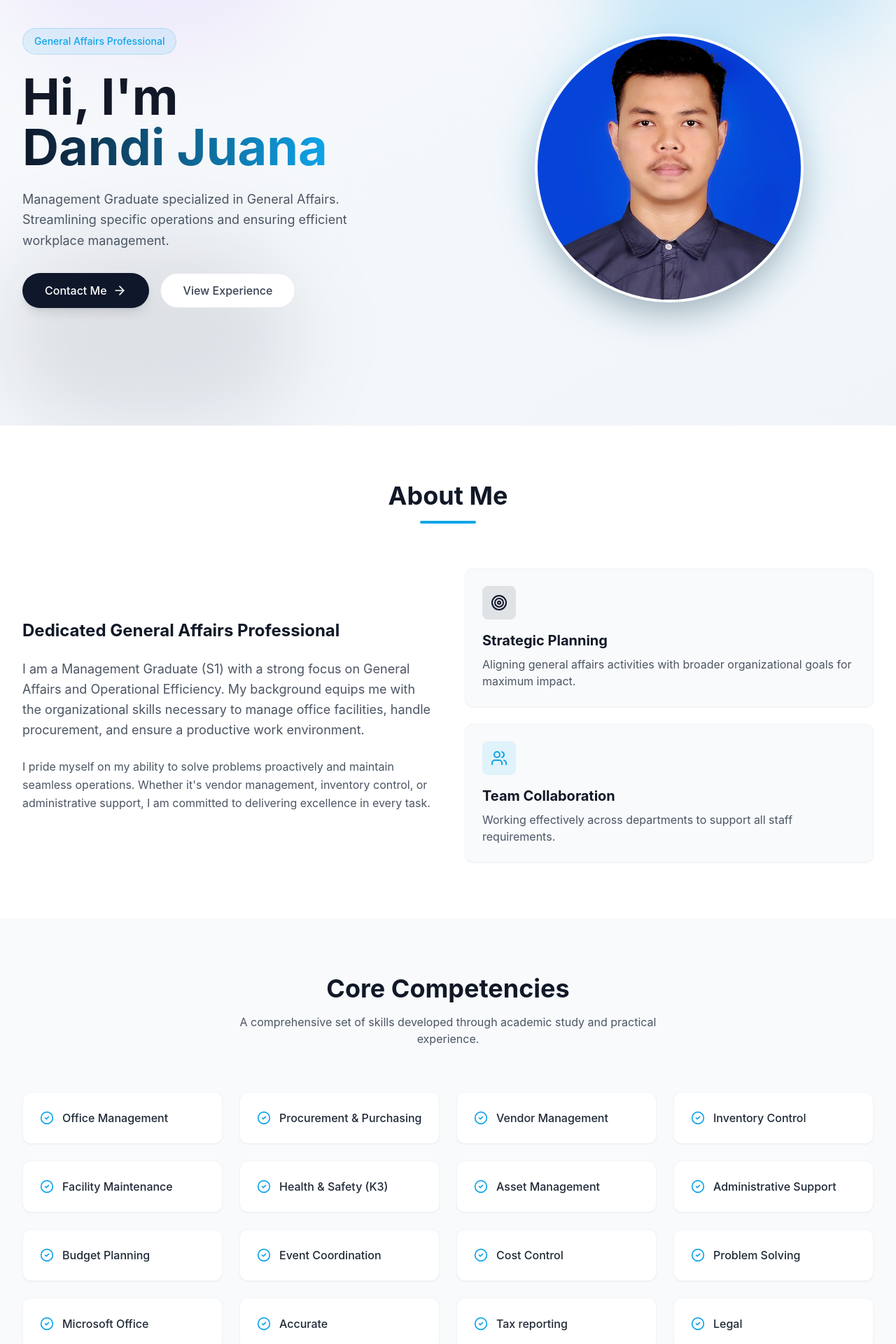
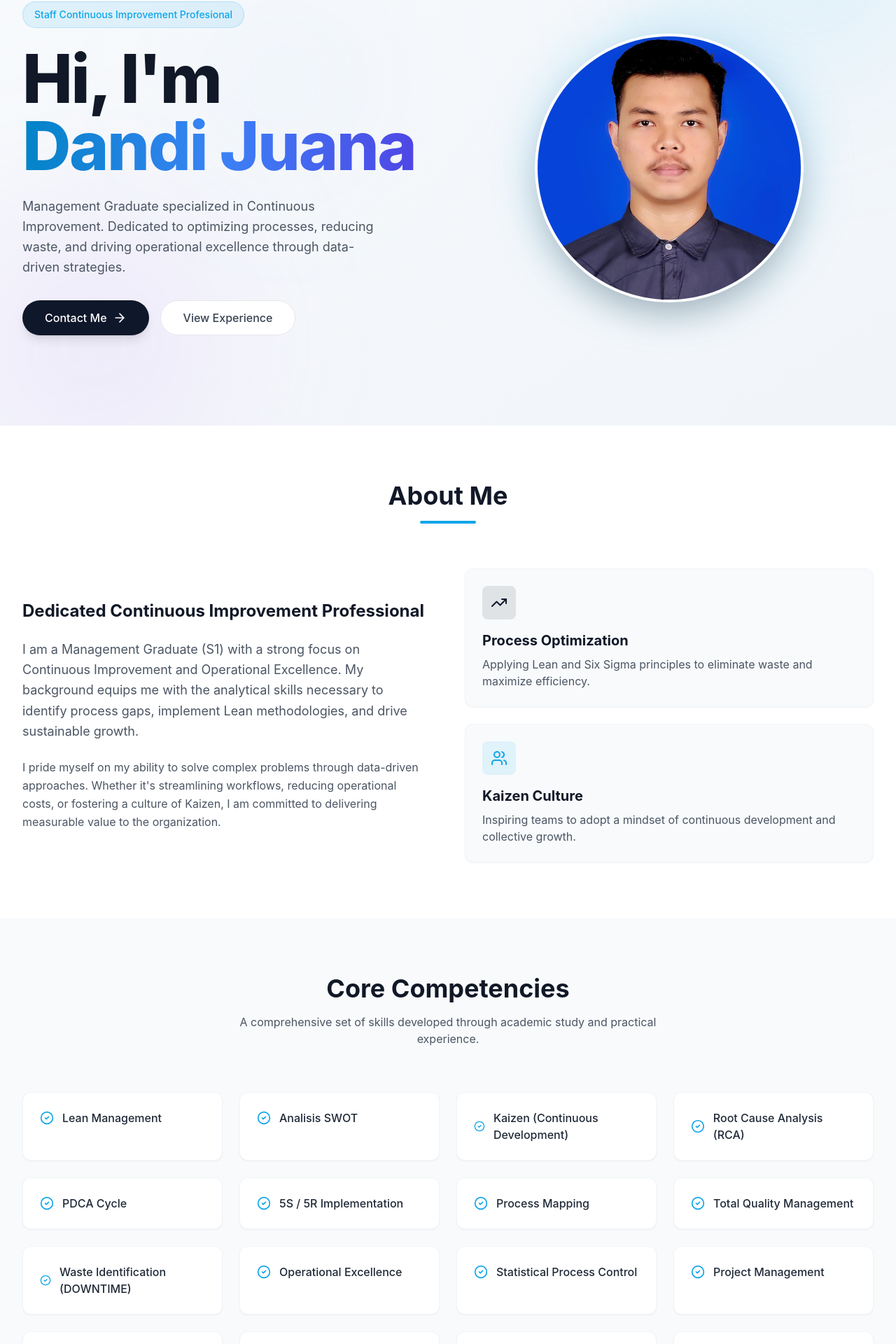
Before and after one commit to Faathirazukhruf/Dandi-protofolio, a React (Vite) app: page / in a window 1280 px wide. Shown: the part 192-2112 px from the top of the page at 70% size. Built offline with nearby package versions, Linux system fonts and the light colour scheme.

Commit message:
update baru continues impovment

```diff
--- a/src/components/About.jsx
+++ b/src/components/About.jsx
@@ -25,17 +25,17 @@ const About = () => {
                         className="space-y-6"
                     >
                         <h3 className="text-2xl font-bold text-gray-900 dark:text-white">
-                            Dedicated General Affairs Professional
+                            Dedicated Continuous Improvement Professional
                         </h3>
                         <p className="text-gray-600 dark:text-gray-300 leading-relaxed text-lg">
-                            I am a Management Graduate (S1) with a strong focus on General Affairs and Operational Efficiency.
-                            My background equips me with the organizational skills necessary to manage office facilities,
-                            handle procurement, and ensure a productive work environment.
+                            I am a Management Graduate (S1) with a strong focus on Continuous Improvement and Operational Excellence.
+                            My background equips me with the analytical skills necessary to identify process gaps,
+                            implement Lean methodologies, and drive sustainable growth.
                         </p>
                         <p className="text-gray-600 dark:text-gray-300 leading-relaxed">
-                            I pride myself on my ability to solve problems proactively and maintain seamless operations.
-                            Whether it's vendor management, inventory control, or administrative support, I am committed to
-                            delivering excellence in every task.
+                            I pride myself on my ability to solve complex problems through data-driven approaches.
+                            Whether it's streamlining workflows, reducing operational costs, or fostering a culture of
+                            Kaizen, I am committed to delivering measurable value to the organization.
                         </p>
                     </motion.div>
 
@@ -51,10 +51,10 @@ const About = () => {
                             className="p-6 bg-slate-50 dark:bg-slate-800 rounded-xl border border-slate-100 dark:border-slate-700 shadow-sm hover:shadow-lg dark:hover:shadow-slate-700/50 transition-all"
                         >
                             <div className="w-12 h-12 bg-primary/10 dark:bg-blue-500/10 rounded-lg flex items-center justify-center text-primary dark:text-blue-400 mb-4">
-                                <Target size={24} />
+                                <TrendingUp size={24} />
                             </div>
-                            <h4 className="text-xl font-bold text-gray-900 dark:text-white mb-2">Strategic Planning</h4>
-                            <p className="text-gray-600 dark:text-gray-400">Aligning general affairs activities with broader organizational goals for maximum impact.</p>
+                            <h4 className="text-xl font-bold text-gray-900 dark:text-white mb-2">Process Optimization</h4>
+                            <p className="text-gray-600 dark:text-gray-400">Applying Lean and Six Sigma principles to eliminate waste and maximize efficiency.</p>
                         </motion.div>
 
                         <motion.div
@@ -64,8 +64,8 @@ const About = () => {
                             <div className="w-12 h-12 bg-accent/10 dark:bg-sky-500/10 rounded-lg flex items-center justify-center text-accent dark:text-sky-400 mb-4">
                                 <Users size={24} />
                             </div>
-                            <h4 className="text-xl font-bold text-gray-900 dark:text-white mb-2">Team Collaboration</h4>
-                            <p className="text-gray-600 dark:text-gray-400">Working effectively across departments to support all staff requirements.</p>
+                            <h4 className="text-xl font-bold text-gray-900 dark:text-white mb-2">Kaizen Culture</h4>
+                            <p className="text-gray-600 dark:text-gray-400">Inspiring teams to adopt a mindset of continuous development and collective growth.</p>
                         </motion.div>
                     </motion.div>
                 </div>
--- a/src/components/Experience.jsx
+++ b/src/components/Experience.jsx
@@ -3,16 +3,16 @@ import { Briefcase, Calendar } from 'lucide-react';
 
 const experiences = [
     {
-        title: "Management Staff / General Affairs",
+        title: "Staff Continuous Improvement",
         company: "Dipa Pharmalab Intersains-Manufacturing grup",
         period: "2024 - Present",
-        description: "Managed office supplies inventory, coordinated building maintenance, and assisted in vendor procurement processes. Ensured compliance with workplace safety regulations."
+        description: "Leading process optimization initiatives using Lean and Six Sigma methodologies. Responsible for identifying waste, conducting root cause analysis, and implementing sustainable improvements to increase production efficiency."
     },
     {
         title: "Bachelor of Management",
         company: "University Swadaya Gunung Jati",
         period: "2020 - 2024",
-        description: "Graduated with focused studies in Operational Management and Human Resources. Active in student organization managing event logistics."
+        description: "Specialized in Operational Management with a focus on supply chain efficiency and organizational behavior. Actively applied analytical frameworks to real-world business cases."
     }
 ];
 
--- a/src/components/Hero.jsx
+++ b/src/components/Hero.jsx
@@ -7,9 +7,9 @@ const Hero = () => {
         <section id="home" className="min-h-screen flex items-center justify-center pt-16 bg-gradient-to-br from-slate-50 to-slate-100 dark:from-slate-950 dark:to-slate-900 overflow-hidden relative">
 
             {/* Background Decor - Animated Blobs */}
-            <div className="absolute top-0 right-0 w-1/3 h-1/3 bg-accent/20 dark:bg-sky-500/10 rounded-full blur-3xl animate-blob mix-blend-multiply dark:mix-blend-screen" />
-            <div className="absolute top-0 left-0 w-1/3 h-1/3 bg-purple-300/20 dark:bg-purple-500/10 rounded-full blur-3xl animate-blob animation-delay-2000 mix-blend-multiply dark:mix-blend-screen" />
-            <div className="absolute bottom-0 left-0 w-1/3 h-1/3 bg-primary/10 dark:bg-blue-500/10 rounded-full blur-3xl animate-blob animation-delay-4000 mix-blend-multiply dark:mix-blend-screen" />
+            <div className="absolute top-[-10%] right-[-5%] w-[400px] h-[400px] bg-sky-400/20 dark:bg-sky-500/20 rounded-full blur-[100px] animate-blob mix-blend-multiply dark:mix-blend-screen opacity-50" />
+            <div className="absolute bottom-[-10%] left-[-5%] w-[400px] h-[400px] bg-purple-400/20 dark:bg-purple-500/20 rounded-full blur-[100px] animate-blob animation-delay-2000 mix-blend-multiply dark:mix-blend-screen opacity-50" />
+            <div className="absolute top-[20%] left-[20%] w-[300px] h-[300px] bg-blue-400/10 dark:bg-blue-500/10 rounded-full blur-[80px] animate-blob animation-delay-4000 mix-blend-multiply dark:mix-blend-screen opacity-30" />
 
             <div className="max-w-7xl mx-auto px-4 sm:px-6 lg:px-8 relative z-10 w-full">
                 <div className="grid grid-cols-1 md:grid-cols-2 gap-12 items-center">
@@ -25,17 +25,17 @@ const Hero = () => {
                             transition={{ delay: 0.2 }}
                             className="inline-block px-4 py-2 rounded-full bg-accent/10 dark:bg-sky-500/10 text-accent dark:text-sky-400 font-medium text-sm mb-6 border border-accent/20 dark:border-sky-500/20"
                         >
-                            General Affairs Professional
+                            Staff Continuous Improvement Profesional
                         </motion.div>
-                        <h1 className="text-5xl md:text-7xl font-bold text-gray-900 dark:text-white mb-6 leading-tight">
+                        <h1 className="text-6xl md:text-8xl font-extrabold text-gray-900 dark:text-white mb-6 tracking-tight leading-[1.1]">
                             Hi, I'm <br />
-                            <span className="text-transparent bg-clip-text bg-gradient-to-r from-primary to-accent dark:from-sky-300 dark:to-blue-500">
+                            <span className="text-transparent bg-clip-text bg-gradient-to-r from-sky-600 via-blue-500 to-indigo-600 dark:from-sky-300 dark:via-blue-400 dark:to-indigo-300">
                                 Dandi Juana
                             </span>
                         </h1>
                         <p className="text-lg text-gray-600 dark:text-gray-300 mb-8 max-w-lg leading-relaxed">
-                            Management Graduate specialized in General Affairs.
-                            Streamlining specific operations and ensuring efficient workplace management.
+                            Management Graduate specialized in Continuous Improvement.
+                            Dedicated to optimizing processes, reducing waste, and driving operational excellence through data-driven strategies.
                         </p>
 
                         <div className="flex flex-col sm:flex-row gap-4">
--- a/src/components/Skills.jsx
+++ b/src/components/Skills.jsx
@@ -2,22 +2,22 @@ import { motion } from 'framer-motion';
 import { CheckCircle2 } from 'lucide-react';
 
 const skills = [
-    "Office Management",
-    "Procurement & Purchasing",
-    "Vendor Management",
-    "Inventory Control",
-    "Facility Maintenance",
-    "Health & Safety (K3)",
-    "Asset Management",
-    "Administrative Support",
-    "Budget Planning",
-    "Event Coordination",
-    "Cost Control",
+    "Lean Management",
+    "Analisis SWOT",
+    "Kaizen (Continuous Development)",
+    "Root Cause Analysis (RCA)",
+    "PDCA Cycle",
+    "5S / 5R Implementation",
+    "Process Mapping",
+    "Total Quality Management",
+    "Waste Identification (DOWNTIME)",
+    "Operational Excellence",
+    "Statistical Process Control",
+    "Project Management",
+    "Data Analysis",
     "Problem Solving",
-    "Microsoft Office",
-    "Accurate",
-    "Tax reporting",
-    "Legal"
+    "Microsoft Office Specialist",
+    "SOP Development"
 ];
 
 const container = {
```
